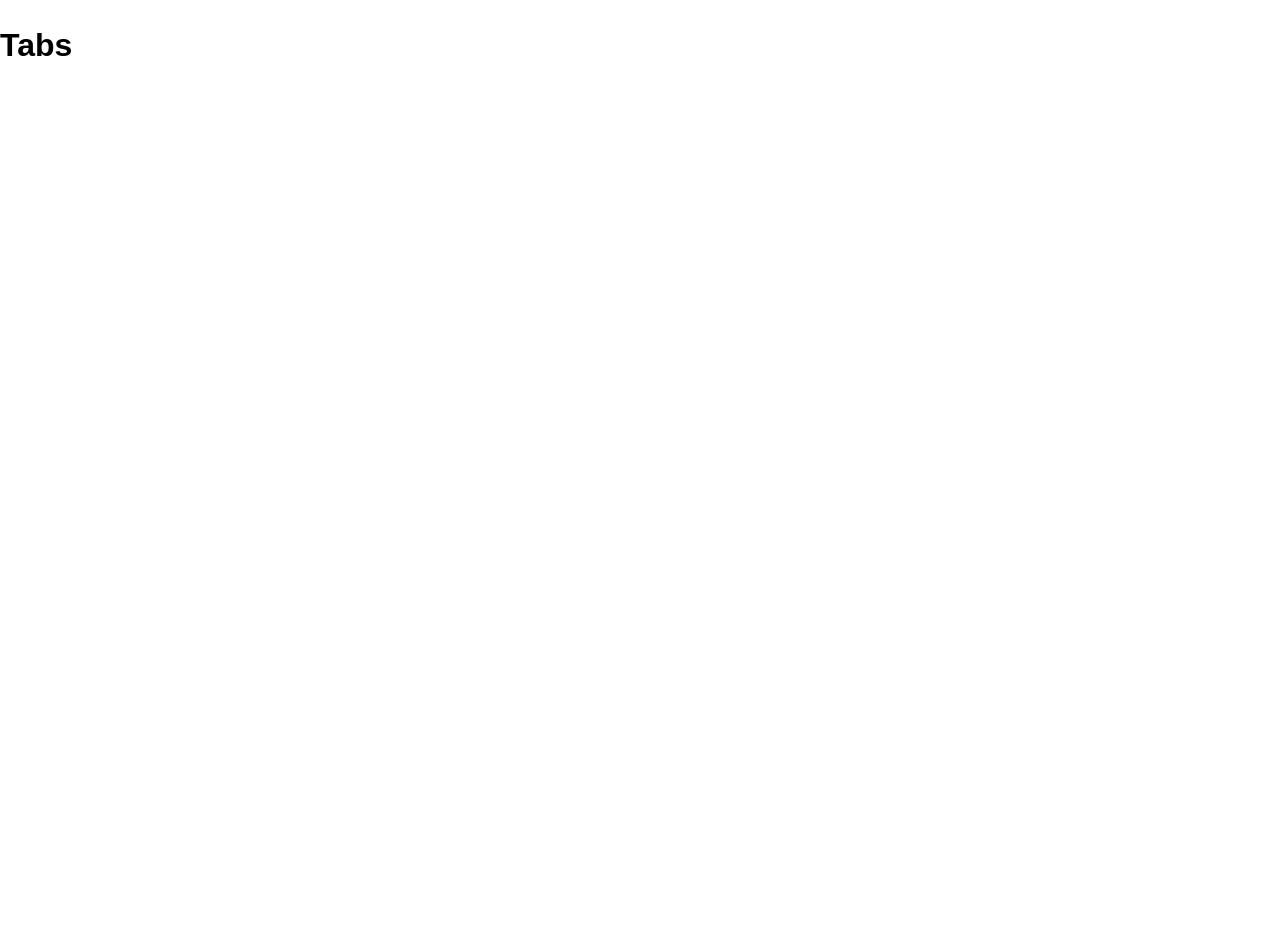
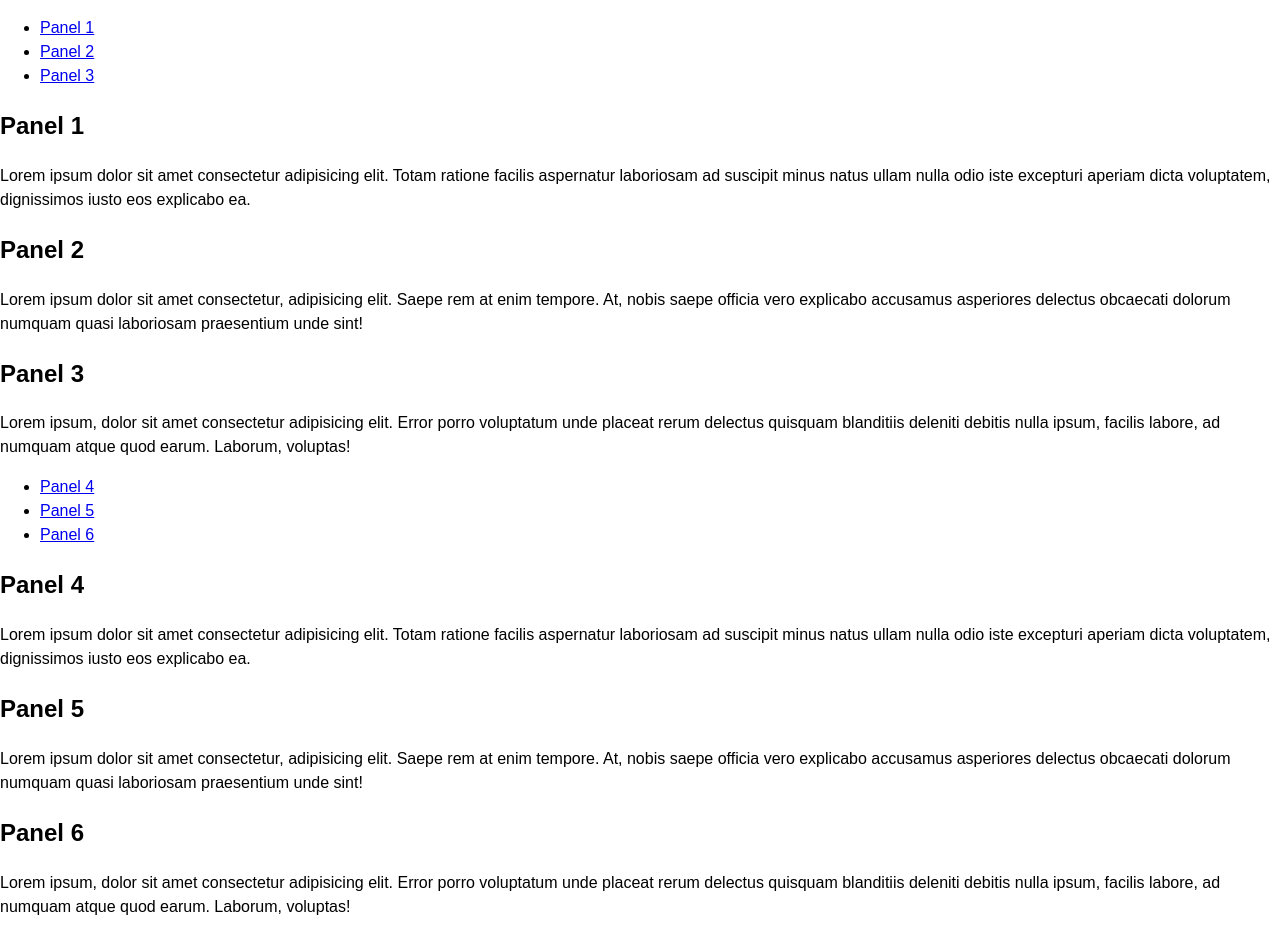
Before and after one commit to cmegown/tabs, a plain HTML site: page index.html in a window 1280 px wide. Before the commit the page ends 800 px from the top, so only its background shows below. Drawn offline with Linux system fonts and the light colour scheme.

Commit message:
reverting changes

```diff
--- a/index.html
+++ b/index.html
@@ -11,12 +11,61 @@
   </head>
   <body>
 
-    <main>
-      <h1>Tabs</h1>
-    </main>
+    <div class="container">
+      <ul class="c-tablist">
+        <li>
+          <a class="c-tab" href="#panel-1">Panel 1</a>
+        </li>
+        <li>
+          <a class="c-tab" href="#panel-2">Panel 2</a>
+        </li>
+        <li>
+          <a class="c-tab" href="#panel-3">Panel 3</a>
+        </li>
+      </ul>
+      <section id="panel-1" class="c-tabpanel">
+        <h2>Panel 1</h2>
+        <p>Lorem ipsum dolor sit amet consectetur adipisicing elit. Totam ratione facilis aspernatur laboriosam ad suscipit minus natus ullam nulla odio iste excepturi aperiam dicta voluptatem, dignissimos iusto eos explicabo ea.</p>
+      </section>
+      <section id="panel-2" class="c-tabpanel">
+        <h2>Panel 2</h2>
+        <p>Lorem ipsum dolor sit amet consectetur, adipisicing elit. Saepe rem at enim tempore. At, nobis saepe officia vero explicabo accusamus asperiores delectus obcaecati dolorum numquam quasi laboriosam praesentium unde sint!</p>
+      </section>
+      <section id="panel-3" class="c-tabpanel">
+        <h2>Panel 3</h2>
+        <p>Lorem ipsum, dolor sit amet consectetur adipisicing elit. Error porro voluptatum unde placeat rerum delectus quisquam blanditiis deleniti debitis nulla ipsum, facilis labore, ad numquam atque quod earum. Laborum, voluptas!</p>
+      </section>
+    </div>
+
+    <div class="container">
+      <ul class="c-tablist">
+        <li>
+          <a class="c-tab" href="#panel-4">Panel 4</a>
+        </li>
+        <li>
+          <a class="c-tab" href="#panel-5">Panel 5</a>
+        </li>
+        <li>
+          <a class="c-tab" href="#panel-6">Panel 6</a>
+        </li>
+      </ul>
+      <section id="panel-4" class="c-tabpanel">
+        <h2>Panel 4</h2>
+        <p>Lorem ipsum dolor sit amet consectetur adipisicing elit. Totam ratione facilis aspernatur laboriosam ad suscipit minus natus ullam nulla odio iste excepturi aperiam dicta voluptatem, dignissimos iusto eos explicabo ea.</p>
+      </section>
+      <section id="panel-5" class="c-tabpanel">
+        <h2>Panel 5</h2>
+        <p>Lorem ipsum dolor sit amet consectetur, adipisicing elit. Saepe rem at enim tempore. At, nobis saepe officia vero explicabo accusamus asperiores delectus obcaecati dolorum numquam quasi laboriosam praesentium unde sint!</p>
+      </section>
+      <section id="panel-6" class="c-tabpanel">
+        <h2>Panel 6</h2>
+        <p>Lorem ipsum, dolor sit amet consectetur adipisicing elit. Error porro voluptatum unde placeat rerum delectus quisquam blanditiis deleniti debitis nulla ipsum, facilis labore, ad numquam atque quod earum. Laborum, voluptas!</p>
+      </section>
+    </div>
 
     <script type="module">
       import { Tabs } from './tabs.js';
+
       const tabs = new Tabs();
       tabs.create();
     </script>
--- a/tabs.js
+++ b/tabs.js
@@ -1,13 +1,35 @@
 export class Tabs {
   constructor() {
-    //
+    this.tabs = document.querySelectorAll('.c-tab');
+    this.tablists = document.querySelectorAll('.c-tablist');
+    this.tabpanels = document.querySelectorAll('.c-tabpanel');
   }
 
   create() {
-    //
+    this.tabs.forEach(tab => {
+      tab.setAttribute('role', 'tab');
+    });
+
+    this.tablists.forEach(tablist => {
+      tablist.setAttribute('role', 'tablist');
+    });
+
+    this.tabpanels.forEach(tabpanel => {
+      tabpanel.setAttribute('role', 'tabpanel');
+    });
   }
 
   destroy() {
-    //
+    this.tabs.forEach(tab => {
+      tab.removeAttribute('role');
+    });
+
+    this.tablists.forEach(tablist => {
+      tablist.removeAttribute('role');
+    });
+
+    this.tabpanels.forEach(tabpanel => {
+      tabpanel.removeAttribute('role');
+    });
   }
 }
```
